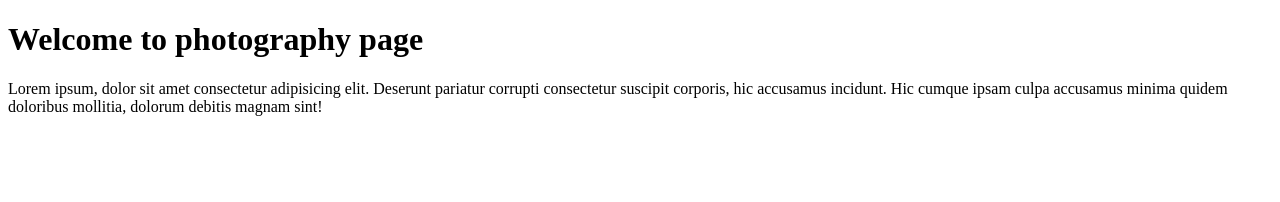
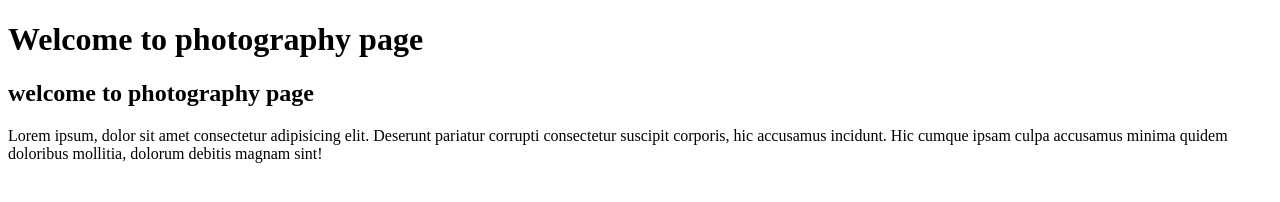
Before and after one commit to Janipatta/push, a plain HTML site: page index.html in a window 1280 px wide. Drawn offline with Linux system fonts and the light colour scheme.

Commit message:
v3: added h2 to index.html

```diff
--- a/index.html
+++ b/index.html
@@ -7,6 +7,7 @@
 </head>
 <body>
     <h1>Welcome to photography page</h1>
+    <H2>welcome to photography page</H2>
     <p>Lorem ipsum, dolor sit amet consectetur adipisicing elit. Deserunt pariatur corrupti consectetur suscipit corporis, hic accusamus incidunt. Hic cumque ipsam culpa accusamus minima quidem doloribus mollitia, dolorum debitis magnam sint!</p>
 </body>
 </html>
```
